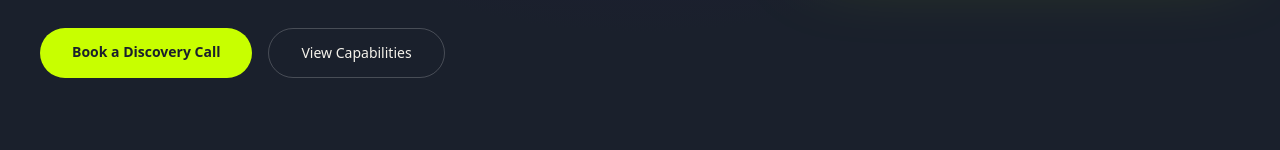
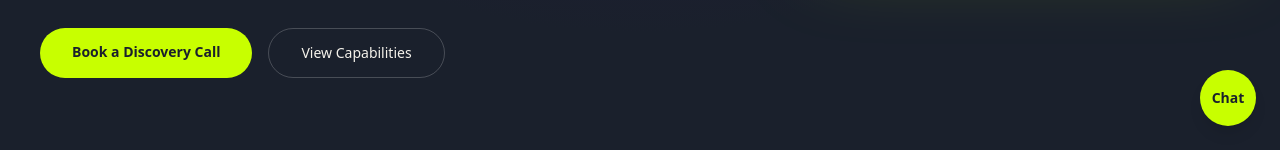
Before and after one commit to eluan216/Elite-Data-Intelligence, a Next.js app in the folder web-app/: page / in a window 1280 px wide. Shown: the part 650-800 px from the top of the page. Built offline with nearby package versions, Linux system fonts and the light colour scheme; grey boxes are pictures that could not be loaded.

Commit message:
Integrate SupportChat component into homepage

```diff
--- a/web-app/src/app/page.tsx
+++ b/web-app/src/app/page.tsx
@@ -3,6 +3,7 @@
 import Link from "next/link";
 import Image from "next/image";
 import { useState } from "react";
+import SupportChat from "@/components/SupportChat";
 
 export default function HomePage() {
   const [menuOpen, setMenuOpen] = useState(false);
@@ -346,6 +347,9 @@ export default function HomePage() {
           </p>
         </div>
       </footer>
+
+      {/* Customer Support Agent Chat */}
+      <SupportChat />
     </main>
   );
 }
```
